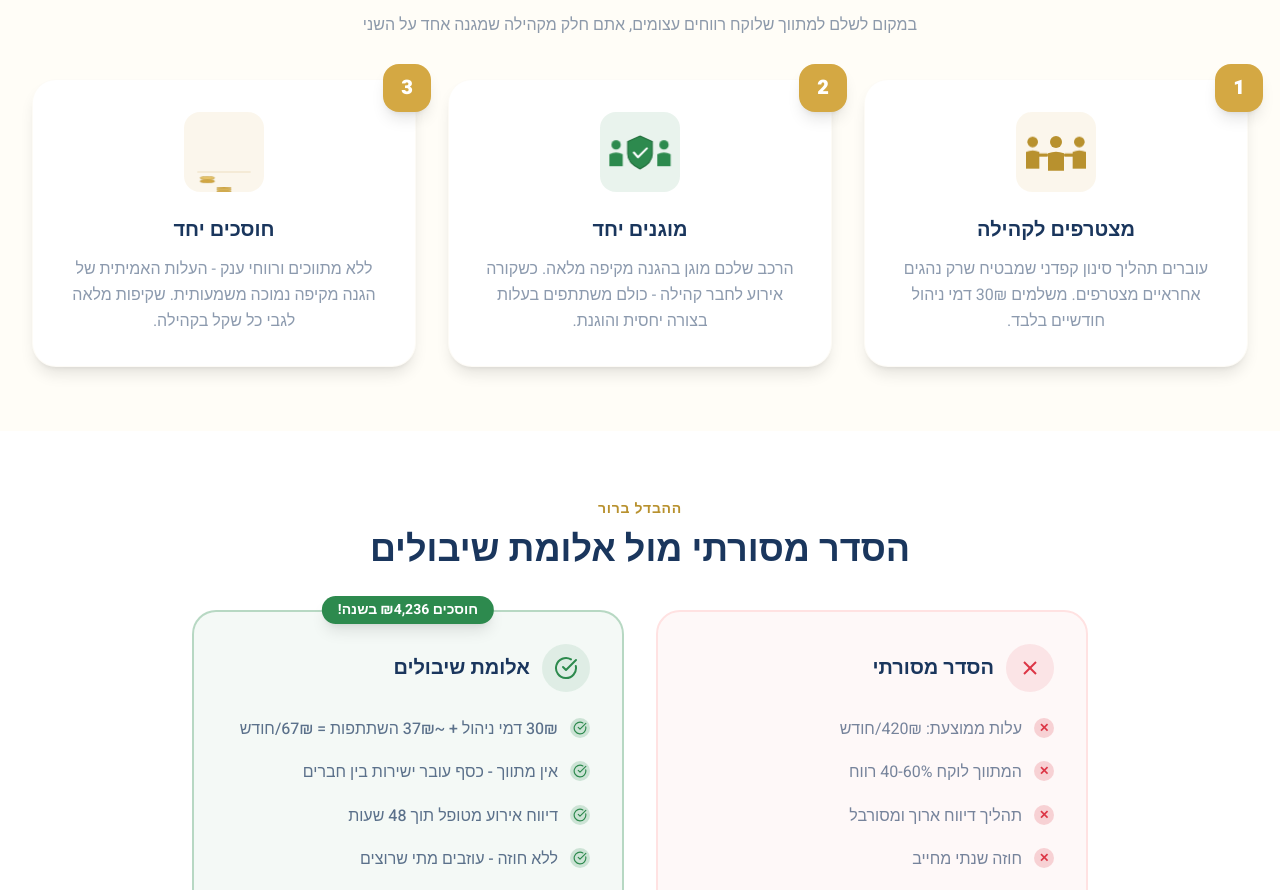
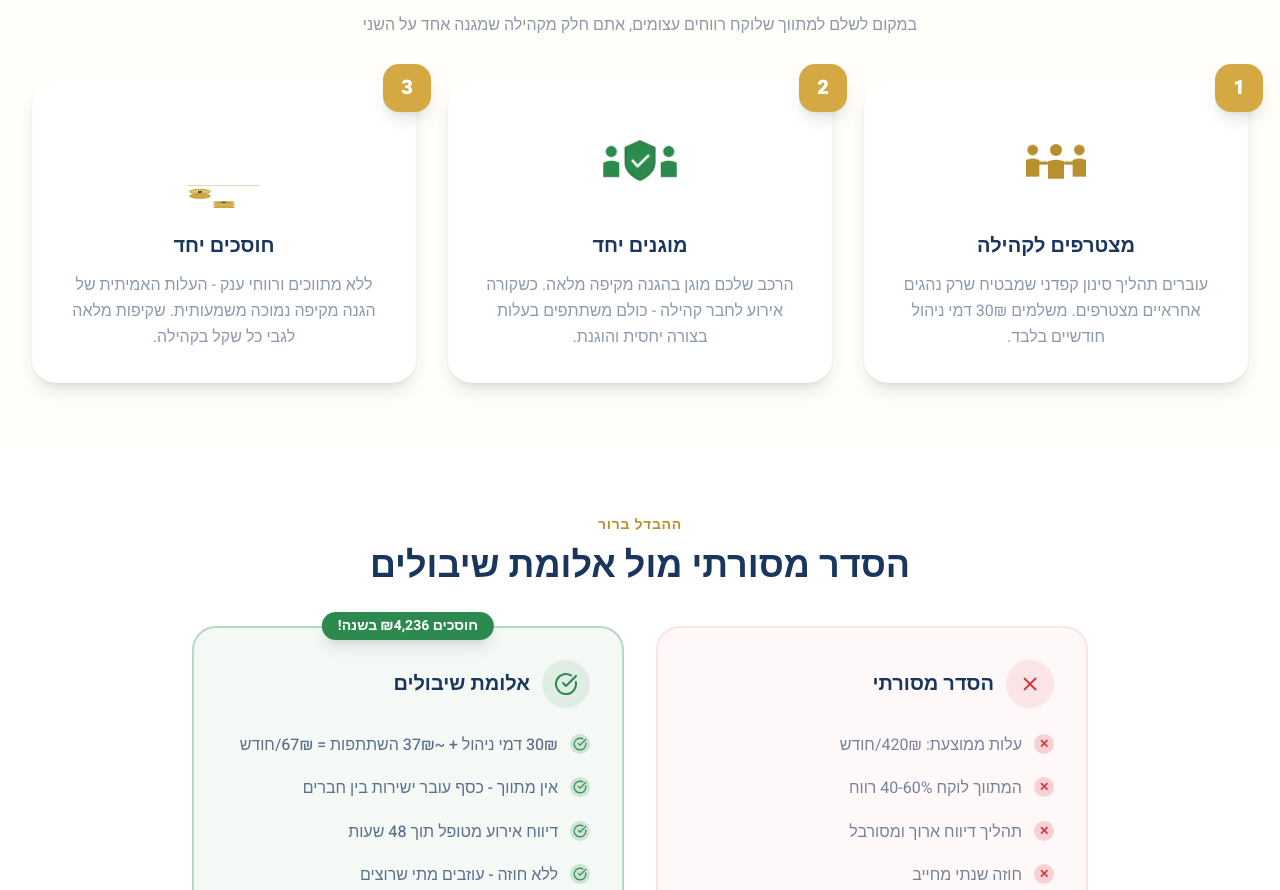
Before and after one commit to netanelmazuz7/alumot-shibolim, a Next.js app: page / in a window 1280 px wide. Shown: the part 1396-2286 px from the top of the page. Built offline with nearby package versions, Linux system fonts and the light colour scheme.

Commit message:
Major content updates: brand rename, accessibility, FAQ cleanup

```diff
--- a/src/app/page.tsx
+++ b/src/app/page.tsx
@@ -193,7 +193,7 @@ export default function Home() {
               <div className="absolute -top-4 -right-4 w-12 h-12 bg-gold rounded-2xl flex items-center justify-center text-white font-black text-xl shadow-lg">
                 1
               </div>
-              <div className="w-20 h-20 rounded-2xl bg-gold/10 flex items-center justify-center mb-6 mx-auto text-gold-dark">
+              <div className="w-24 h-24 flex items-center justify-center mb-6 mx-auto text-gold-dark">
                 <JoinAnimation />
               </div>
               <h3 className="text-xl font-bold text-primary mb-3">
@@ -210,7 +210,7 @@ export default function Home() {
               <div className="absolute -top-4 -right-4 w-12 h-12 bg-gold rounded-2xl flex items-center justify-center text-white font-black text-xl shadow-lg">
                 2
               </div>
-              <div className="w-20 h-20 rounded-2xl bg-green/10 flex items-center justify-center mb-6 mx-auto">
+              <div className="w-24 h-24 flex items-center justify-center mb-6 mx-auto">
                 <ProtectedTogetherAnimation />
               </div>
               <h3 className="text-xl font-bold text-primary mb-3">
@@ -227,7 +227,7 @@ export default function Home() {
               <div className="absolute -top-4 -right-4 w-12 h-12 bg-gold rounded-2xl flex items-center justify-center text-white font-black text-xl shadow-lg">
                 3
               </div>
-              <div className="w-20 h-20 rounded-2xl bg-gold/10 flex items-center justify-center mb-6 mx-auto">
+              <div className="w-24 h-24 flex items-center justify-center mb-6 mx-auto">
                 <SavingTogetherAnimation />
               </div>
               <h3 className="text-xl font-bold text-primary mb-3">
--- a/src/components/HomeAnimations.tsx
+++ b/src/components/HomeAnimations.tsx
@@ -46,41 +46,30 @@ export function SavingTogetherAnimation() {
   return (
     <svg viewBox="0 0 120 80" className="w-full h-full" aria-hidden="true">
       {/* Ground line */}
-      <line x1="20" y1="70" x2="100" y2="70" stroke="#b8912e" strokeOpacity="0.35" strokeWidth="1" />
+      <line x1="15" y1="72" x2="105" y2="72" stroke="#b8912e" strokeOpacity="0.4" strokeWidth="1.2" />
 
       {/* Stack 1 (left, short - 2 coins) */}
-      <g className="anim-stack-col-1" style={{ transformOrigin: "35px 70px", transformBox: "fill-box" } as React.CSSProperties}>
-        <ellipse cx="35" cy="66" rx="11" ry="3.5" fill="#d4a843" stroke="#b8912e" strokeWidth="1" />
-        <ellipse cx="35" cy="59" rx="11" ry="3.5" fill="#e8c46a" stroke="#b8912e" strokeWidth="1" />
+      <g className="anim-stack-col-1" style={{ transformOrigin: "30px 72px", transformBox: "fill-box" } as React.CSSProperties}>
+        <ellipse cx="30" cy="67" rx="13" ry="4" fill="#d4a843" stroke="#b8912e" strokeWidth="1.2" />
+        <ellipse cx="30" cy="59" rx="13" ry="4" fill="#e8c46a" stroke="#b8912e" strokeWidth="1.2" />
+        <text x="30" y="61" textAnchor="middle" fontSize="6" fontWeight="900" fill="#1a365d">₪</text>
       </g>
 
       {/* Stack 2 (middle, medium - 3 coins) */}
-      <g className="anim-stack-col-2" style={{ transformOrigin: "60px 70px", transformBox: "fill-box" } as React.CSSProperties}>
-        <ellipse cx="60" cy="66" rx="11" ry="3.5" fill="#d4a843" stroke="#b8912e" strokeWidth="1" />
-        <ellipse cx="60" cy="59" rx="11" ry="3.5" fill="#e8c46a" stroke="#b8912e" strokeWidth="1" />
-        <ellipse cx="60" cy="52" rx="11" ry="3.5" fill="#d4a843" stroke="#b8912e" strokeWidth="1" />
+      <g className="anim-stack-col-2" style={{ transformOrigin: "60px 72px", transformBox: "fill-box" } as React.CSSProperties}>
+        <ellipse cx="60" cy="67" rx="13" ry="4" fill="#d4a843" stroke="#b8912e" strokeWidth="1.2" />
+        <ellipse cx="60" cy="59" rx="13" ry="4" fill="#e8c46a" stroke="#b8912e" strokeWidth="1.2" />
+        <ellipse cx="60" cy="51" rx="13" ry="4" fill="#d4a843" stroke="#b8912e" strokeWidth="1.2" />
+        <text x="60" y="53" textAnchor="middle" fontSize="6" fontWeight="900" fill="#1a365d">₪</text>
       </g>
 
       {/* Stack 3 (right, tallest - 4 coins) */}
-      <g className="anim-stack-col-3" style={{ transformOrigin: "85px 70px", transformBox: "fill-box" } as React.CSSProperties}>
-        <ellipse cx="85" cy="66" rx="11" ry="3.5" fill="#d4a843" stroke="#b8912e" strokeWidth="1" />
-        <ellipse cx="85" cy="59" rx="11" ry="3.5" fill="#e8c46a" stroke="#b8912e" strokeWidth="1" />
-        <ellipse cx="85" cy="52" rx="11" ry="3.5" fill="#d4a843" stroke="#b8912e" strokeWidth="1" />
-        <ellipse cx="85" cy="45" rx="11" ry="3.5" fill="#e8c46a" stroke="#b8912e" strokeWidth="1" />
-      </g>
-
-      {/* Upward arrow indicator */}
-      <g className="anim-growth-arrow" style={{ transformOrigin: "60px 40px", transformBox: "fill-box" } as React.CSSProperties}>
-        <path
-          d="M 26 38 L 60 22 L 94 30"
-          stroke="#2d8a4e"
-          strokeWidth="1.8"
-          fill="none"
-          strokeLinecap="round"
-          strokeDasharray="120"
-          strokeDashoffset="0"
-        />
-        <path d="M 88 26 L 96 28 L 92 35" fill="none" stroke="#2d8a4e" strokeWidth="1.8" strokeLinecap="round" strokeLinejoin="round" />
+      <g className="anim-stack-col-3" style={{ transformOrigin: "90px 72px", transformBox: "fill-box" } as React.CSSProperties}>
+        <ellipse cx="90" cy="67" rx="13" ry="4" fill="#d4a843" stroke="#b8912e" strokeWidth="1.2" />
+        <ellipse cx="90" cy="59" rx="13" ry="4" fill="#e8c46a" stroke="#b8912e" strokeWidth="1.2" />
+        <ellipse cx="90" cy="51" rx="13" ry="4" fill="#d4a843" stroke="#b8912e" strokeWidth="1.2" />
+        <ellipse cx="90" cy="43" rx="13" ry="4" fill="#e8c46a" stroke="#b8912e" strokeWidth="1.2" />
+        <text x="90" y="45" textAnchor="middle" fontSize="6" fontWeight="900" fill="#1a365d">₪</text>
       </g>
     </svg>
   );
```
